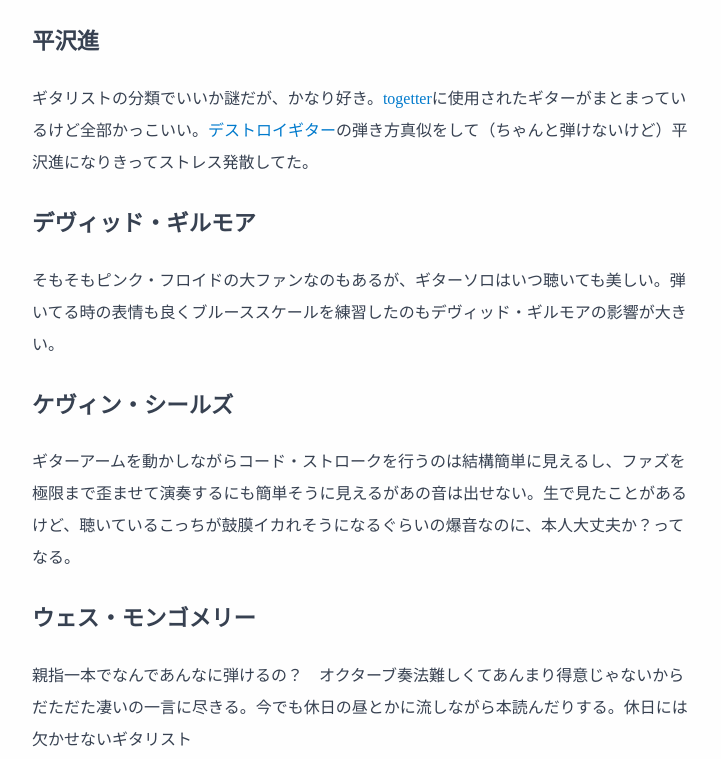
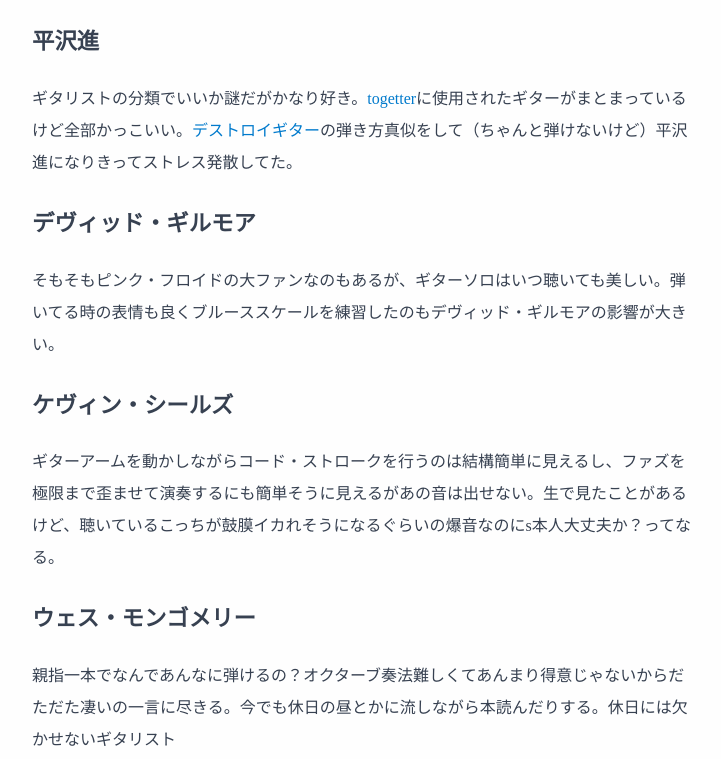
Before and after one commit to ryokatsuse/ryokatsuse_web, a Gatsby site: page /blog/2022/0527/ in a window 1280 px wide. Shown: the part 1050-1809 px from the top of the page, without its empty margins (276-997 px from the left). Built offline with nearby package versions, Linux system fonts and the light colour scheme; Gatsby itself is replaced by a stand-in of ours; some packages are replaced by stand-ins of ours; a script that the page names is missing.

Commit message:
fix:修正

```diff
--- a/content/blog/2022/0527.md
+++ b/content/blog/2022/0527.md
@@ -16,7 +16,7 @@ tags: ['雑記']
 
 ### 平沢進
 
-ギタリストの分類でいいか謎だが、かなり好き。[togetter](https://togetter.com/li/568856)に使用されたギターがまとまっているけど全部かっこいい。[デストロイギター](https://trompe-l-oreille.tumblr.com/post/118115678412/%E3%83%87%E3%82%B9%E3%83%88%E3%83%AD%E3%82%A4%E3%81%AE%E6%96%B9%E6%B3%95)の弾き方真似をして（ちゃんと弾けないけど）平沢進になりきってストレス発散してた。
+ギタリストの分類でいいか謎だがかなり好き。[togetter](https://togetter.com/li/568856)に使用されたギターがまとまっているけど全部かっこいい。[デストロイギター](https://trompe-l-oreille.tumblr.com/post/118115678412/%E3%83%87%E3%82%B9%E3%83%88%E3%83%AD%E3%82%A4%E3%81%AE%E6%96%B9%E6%B3%95)の弾き方真似をして（ちゃんと弾けないけど）平沢進になりきってストレス発散してた。
 
 ### デヴィッド・ギルモア
 
@@ -24,11 +24,11 @@ tags: ['雑記']
 
 ### ケヴィン・シールズ
 
-ギターアームを動かしながらコード・ストロークを行うのは結構簡単に見えるし、ファズを極限まで歪ませて演奏するにも簡単そうに見えるがあの音は出せない。生で見たことがあるけど、聴いているこっちが鼓膜イカれそうになるぐらいの爆音なのに、本人大丈夫か？ってなる。
+ギターアームを動かしながらコード・ストロークを行うのは結構簡単に見えるし、ファズを極限まで歪ませて演奏するにも簡単そうに見えるがあの音は出せない。生で見たことがあるけど、聴いているこっちが鼓膜イカれそうになるぐらいの爆音なのにs本人大丈夫か？ってなる。
 
 ### ウェス・モンゴメリー
 
-親指一本でなんであんなに弾けるの？　オクターブ奏法難しくてあんまり得意じゃないからだただた凄いの一言に尽きる。今でも休日の昼とかに流しながら本読んだりする。休日には欠かせないギタリスト
+親指一本でなんであんなに弾けるの？オクターブ奏法難しくてあんまり得意じゃないからだただた凄いの一言に尽きる。今でも休日の昼とかに流しながら本読んだりする。休日には欠かせないギタリスト
 
 ### 和嶋慎治
 
```
